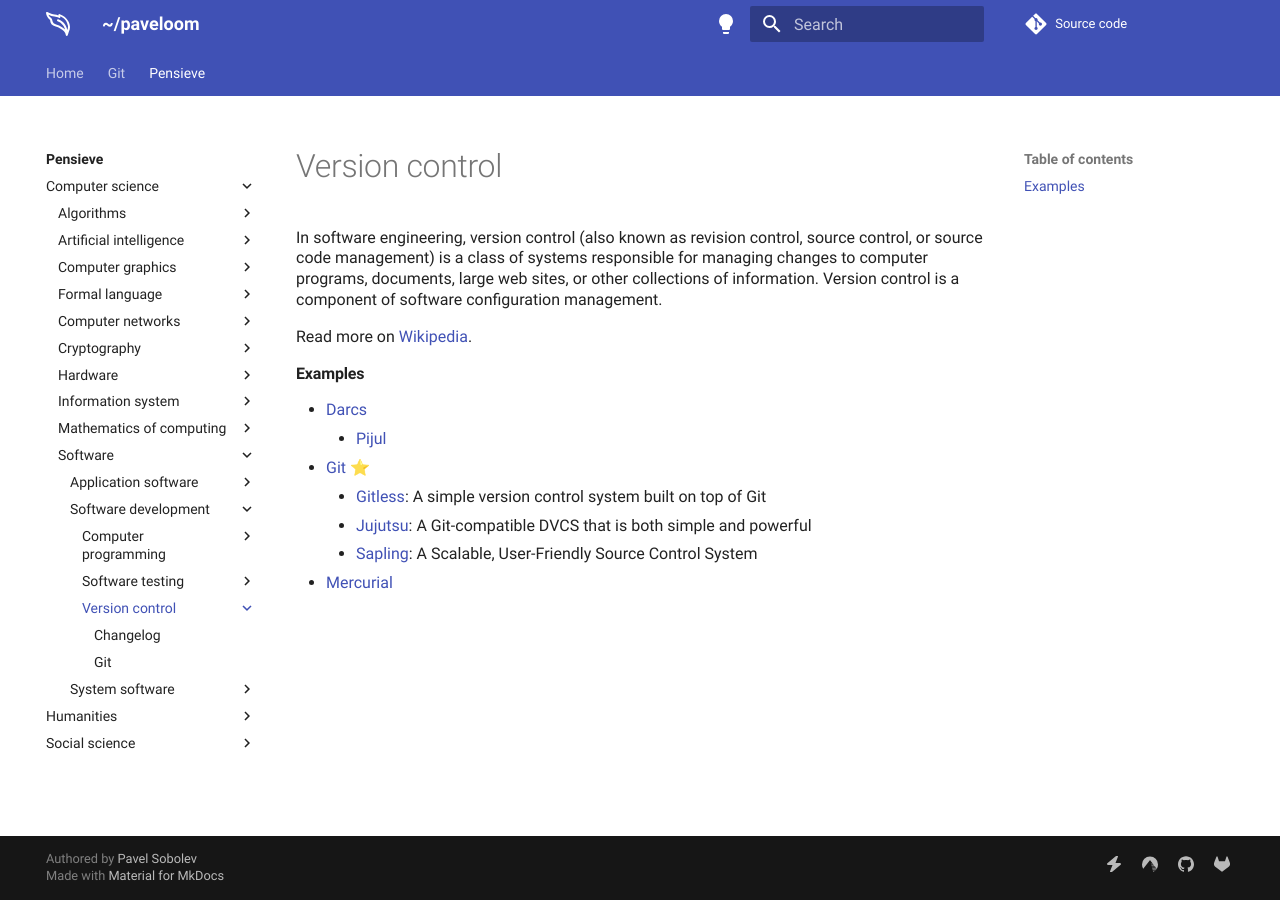
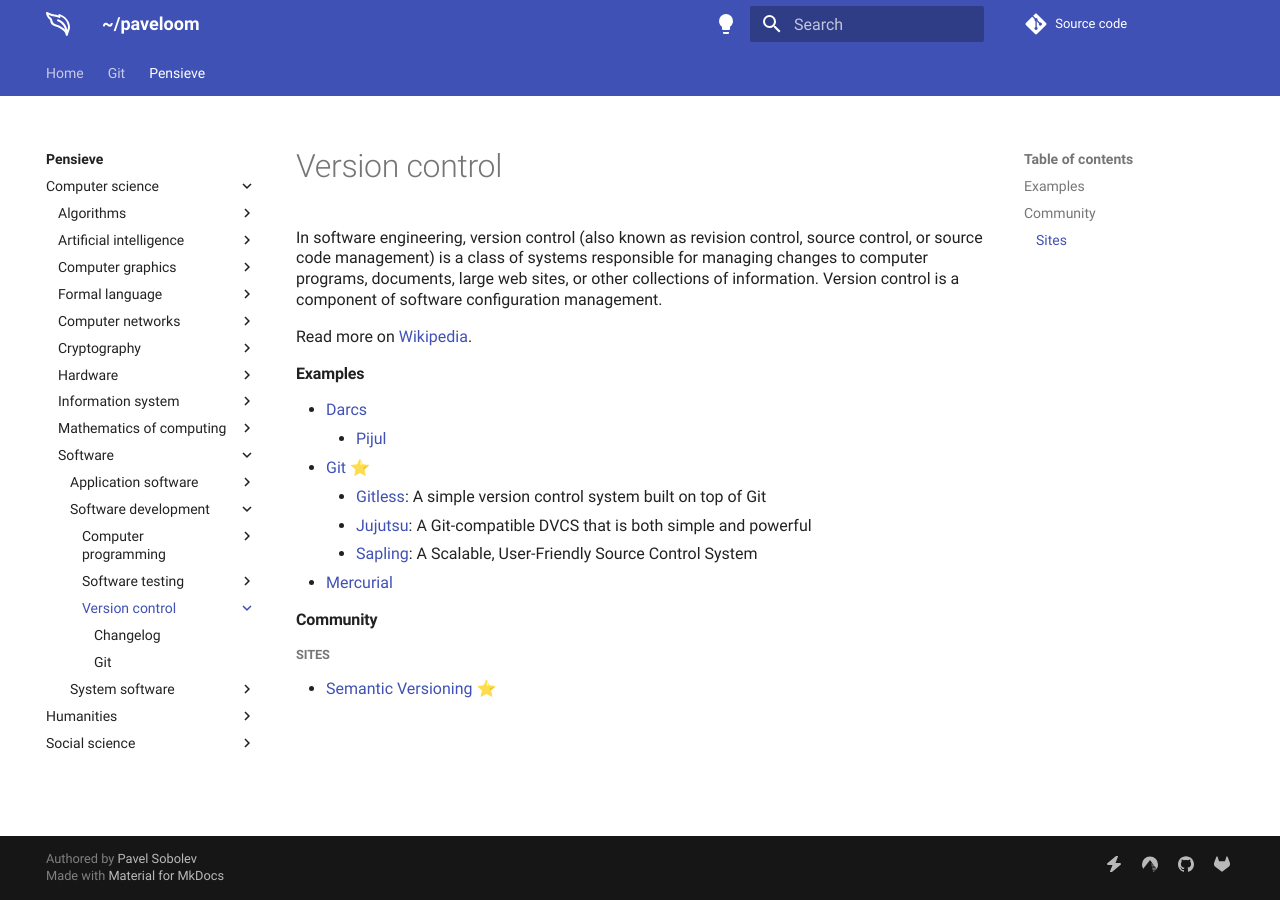
Before and after one commit to paveloom/paveloom.dev, an MkDocs documentation site: the page built from content/pensieve/version-control.md, in a window 1280 px wide. Built offline with MkDocs 1.6.1 and Material for MkDocs 9.7.7, drawn with Linux system fonts in a browser that asks for light colours; comment, search, counter and statistics services are not loaded.

Commit message:
Pensieve: update the Version control page.

```diff
--- a/content/pensieve/version-control.md
+++ b/content/pensieve/version-control.md
@@ -12,3 +12,8 @@
     - [Jujutsu](https://github.com/martinvonz/jj): A Git-compatible DVCS that is both simple and powerful
     - [Sapling](https://sapling-scm.com): A Scalable, User-Friendly Source Control System
 - [Mercurial](https://www.mercurial-scm.org)
+
+#### Community
+
+##### Sites
+- [Semantic Versioning](https://semver.org) ⭐
```
